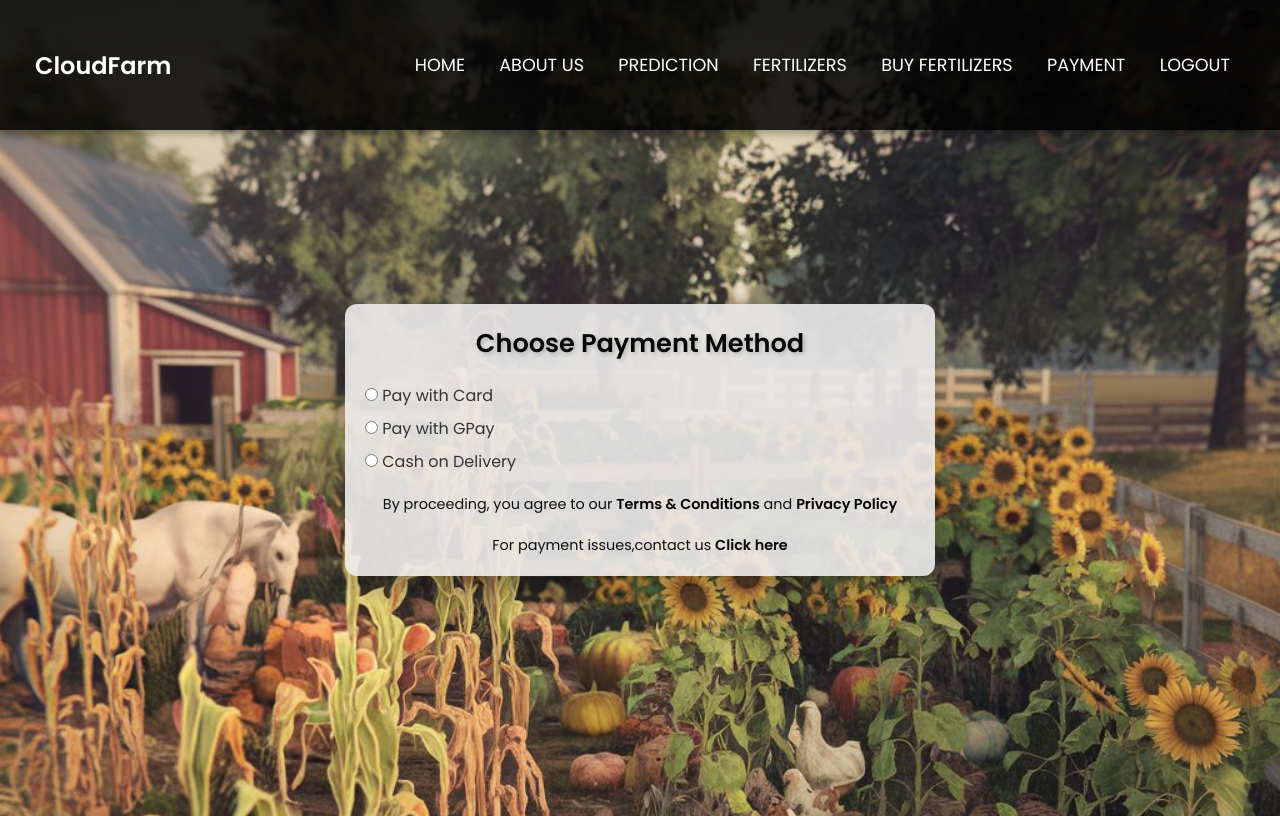
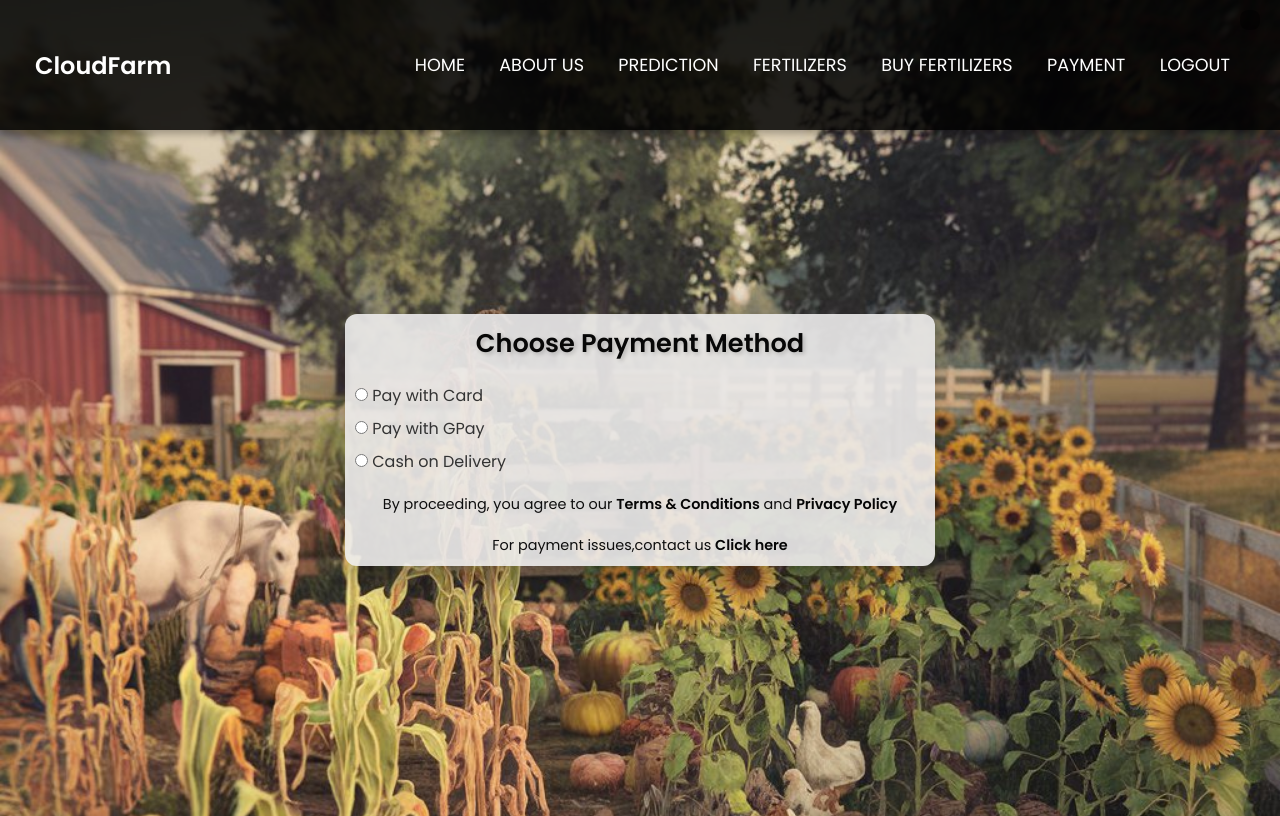
Before and after one commit to Indira-Tovinakere/CloudFarm, a Django app: page /payment/ in a window 1280 px wide. Shown: the top 816 px of the page. Run offline with Django 5.2, Linux system fonts and the light colour scheme; parts of the project's set-up code (start-up, migrations or seed data) failed here and were passed over.

Commit message:
Final version of cloudfarm project

```diff
--- a/cloudfarm_app/templates/payment.html
+++ b/cloudfarm_app/templates/payment.html
@@ -40,14 +40,18 @@
 
         .payment-container {
     background: rgba(237, 235, 235, 0.9);
-            padding: 20px; /* Reduced padding */
+    padding: 10px; /* Reduced padding for a slimmer look */
     border-radius: 12px; /* Slightly reduced radius for a sharper look */
     box-shadow: 0 15px 30px rgba(0, 0, 0, 0.3); /* Smaller shadow */
     width: 70%; /* Reduced width */
     max-width: 590px; /* Maximum width reduced */
     margin: 0 auto; /* Center the container */
     animation: fadeIn 1.5s ease-in-out;
+    height: auto; /* Automatically adjust based on content */
+    max-height: 400px; /* Optional: Set a maximum height to constrain the size */
+    overflow-y: auto; /* Add scrolling if the content exceeds the max height */
 }
+
 
         .payment-header {
             text-align: center;
```
Lines whose indentation alone changed are shown as unchanged.
